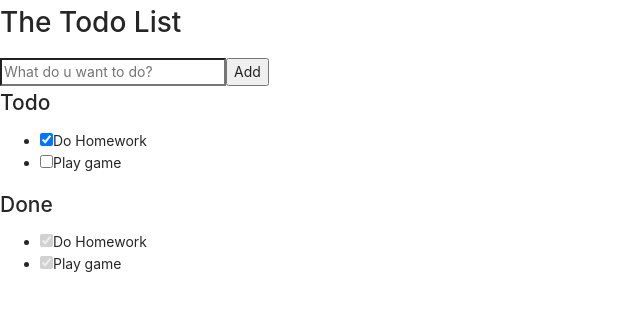
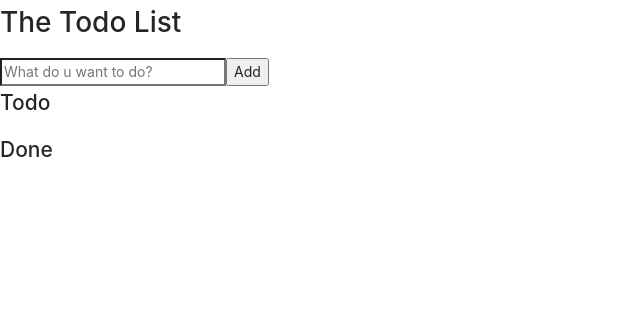
Before and after one commit to PanatchakornKt/Nextjs-Todolist, a Next.js app: page / in a window 1280 px wide. Shown: the top 310 px of the page, without its empty margins (0-640 px from the left). Built offline with nearby package versions, Linux system fonts and the light colour scheme.

Commit message:
todoadd and check

```diff
--- /dev/null
+++ b/src/components/DisplayTodo.tsx
@@ -0,0 +1,42 @@
+import React, { useState } from "react";
+import Header from "@/components/Header";
+import TodoInput from "@/components/TodoInput";
+import TodoList from "@/components/TodoList";
+import DoneList from "@/components/DoneList";
+
+export interface ITodo {
+  id: string;
+  content: string;
+  isDone: boolean;
+}
+
+export class Todo implements ITodo {
+  id: string;
+  content: string;
+  isDone: boolean;
+
+  constructor(content: string = "", isDone: boolean = false) {
+    this.id = Math.random() * 1000;
+    this.content = content;
+    this.isDone = isDone;
+  }
+}
+
+const DisplayTodo = () => {
+  const [todos, setTodos] = useState([]);
+
+  const addTodo = (todo: Todo) => {
+    setTodos([todo, ...todos]);
+  };
+
+  return (
+    <>
+      <Header />
+      <TodoInput addTodo={addTodo} />
+      <TodoList todos={todos} setTodos={setTodos} />
+      <DoneList todos={todos} setTodos={setTodos} />
+    </>
+  );
+};
+
+export default DisplayTodo;
--- a/src/components/DoneList.tsx
+++ b/src/components/DoneList.tsx
@@ -1,29 +1,25 @@
 import React from "react";
+import { Todo } from "@/components/DisplayTodo";
 
-const DoneList = () => {
+interface DoneListProps {
+  todos: Todo[];
+}
 
-  const todos = [
-    {
-      id: Math.random() * 1000,
-      content: "Do Homework",
-      isDone: true,
-    },
-    {
-      id: Math.random() * 1000,
-      content: "Play game",
-      isDone: true,
-    },
-  ];
+const DoneList: React.FC<DoneListProps> = ({ todos }) => {
+
+  const todosDone = todos.filter((todo) => {
+    return todo.isDone;
+  });
 
   return (
     <>
       <div>
         <h2>Done</h2>
         <ul>
-          {todos.map((todo) => {
+          {todosDone.map((todo) => {
             return (
               <li key={todo.id}>
-                <input type="checkbox" defaultChecked={todo.isDone} disabled/>
+                <input type="checkbox" defaultChecked={todo.isDone} disabled />
                 {todo.content}
               </li>
             );
--- a/src/components/TodoInput.tsx
+++ b/src/components/TodoInput.tsx
@@ -1,12 +1,12 @@
 import React, { useState } from "react";
+import { Todo } from "@/components/DisplayTodo";
 
-const TodoInput = () => {
+interface TodoInputProps {
+  addTodo: string;
+}
 
-  const todoObj = {
-    id: Math.random() * 1000,
-    content: "",
-    isDone: false,
-  };
+const TodoInput: React.FC<TodoInputProps> = ({ addTodo }) => {
+  const todoObj: Todo = new Todo();
   const [todo, setTodo] = useState(todoObj);
 
   const HandleTodoChange = (e: React.ChangeEvent<HTMLInputElement>) => {
@@ -16,6 +16,7 @@ const TodoInput = () => {
   const onSubmitTodo = (e: any) => {
     e.preventDefault();
     console.log("todo: ", todo);
+    addTodo(todo);
     setTodo(todoObj);
   };
 
--- a/src/components/TodoList.tsx
+++ b/src/components/TodoList.tsx
@@ -1,28 +1,37 @@
 import React from "react";
+import { Todo } from "@/components/DisplayTodo";
 
-const TodoList = () => {
-  const todos = [
-    {
-      id: Math.random() * 1000,
-      content: "Do Homework",
-      isDone: true,
-    },
-    {
-      id: Math.random() * 1000,
-      content: "Play game",
-      isDone: false,
-    },
-  ];
+interface TodoListProps {
+  todos: Todo[];
+  setTodos: string;
+}
+
+const TodoList: React.FC<TodoListProps> = ({ todos, setTodos }) => {
+  const todosInProgress = todos.filter((todo) => {
+    return !todo.isDone;
+  });
+
+  const updateCheckedItem = (todo: Todo) => {
+    todo.isDone = !todo.isDone;
+    todos[todo.id] = todo;
+    setTodos([...todos]);
+  };
 
   return (
     <>
       <div>
-      <h2>Todo</h2>
+        <h2>Todo</h2>
         <ul>
-          {todos.map((todo) => {
+          {todosInProgress.map((todo) => {
             return (
               <li key={todo.id}>
-                <input type="checkbox" defaultChecked={todo.isDone} />
+                <input
+                  type="checkbox"
+                  defaultChecked={todo.isDone}
+                  onChange={(e) => {
+                    updateCheckedItem(todo);
+                  }}
+                />
                 {todo.content}
               </li>
             );
--- a/src/pages/index.tsx
+++ b/src/pages/index.tsx
@@ -1,18 +1,11 @@
-import { Button, DatePicker, Typography, version } from "antd";
-const { Title } = Typography;
-import Header from "@/components/Header";
-import TodoInput from "@/components/TodoInput";
-import TodoList from "@/components/TodoList";
-import DoneList from "@/components/DoneList";
+import React from "react";
+import DisplayTodo from "@/components/DisplayTodo";
 
 const Home = () => {
   return (
     <>
       <title>DayTech TodoList</title>
-      <Header />
-      <TodoInput />
-      <TodoList />
-      <DoneList />
+      <DisplayTodo />
     </>
   );
 };
```
